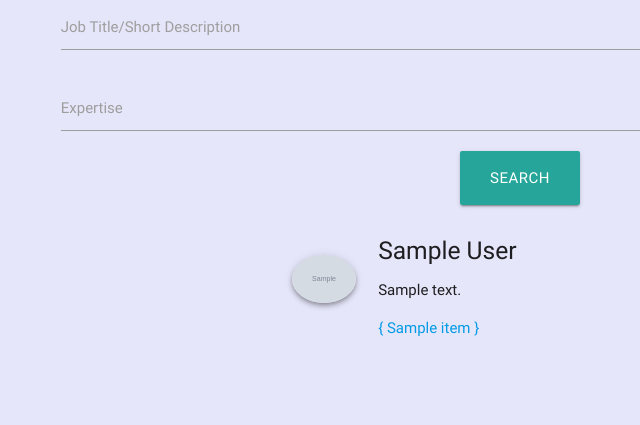
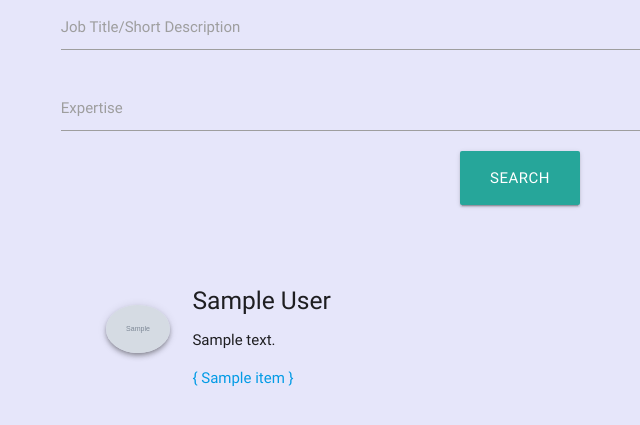
Before and after one commit to isaacwoodruff/codetogether, a Flask app: page /mentors in a window 1280 px wide. Shown: the part 257-682 px from the top of the page, without its empty margins (120-760 px from the left). Run offline with Flask 2, Linux system fonts and the light colour scheme; grey boxes marked "Sample" are stand-in pictures; a database or web service that is not in the repository returns one stand-in record (values such as "Sample title"); some libraries are stand-ins or nearby versions.

Commit message:
Updated styling

```diff
--- a/static/css/style.css
+++ b/static/css/style.css
@@ -10,13 +10,17 @@ body {
     max-width: 64px;
 }
 
-.profile-preview {
-    overflow: hidden;
-    max-height: 115px;
+.border-radius-15 {
+    border-radius: 15px;
 }
 
 .display-inline-block {
     display: inline-block;
+}
+
+.profile-preview {
+    overflow: hidden;
+    max-height: 115px;
 }
 
 .cursor-pointer {
--- a/templates/mentors.html
+++ b/templates/mentors.html
@@ -23,12 +23,12 @@
 
 <div class="row center">
     {% for user in users %}
-    <div class="valign-wrapper hoverable">
-        <div class="col s4 right-align">
+    <div class="valign-wrapper hoverable border-radius-15 margin-top-50 col s12 l6">
+        <div class="col s2 m3 right-align">
             <img src="{{ user.avatar }}" class="img-max-width-64 z-depth-2 circle">
         </div>
 
-        <div class="col s8 left-align profile-preview">
+        <div class="col s10 m9 left-align profile-preview">
             <h5>{{ user.first_name.capitalize() }} {{ user.last_name.capitalize() }}</h5>
             <p class="truncate">{{ user.about }}</p>
             {% for item in user.expertise[-5:] %}
```
